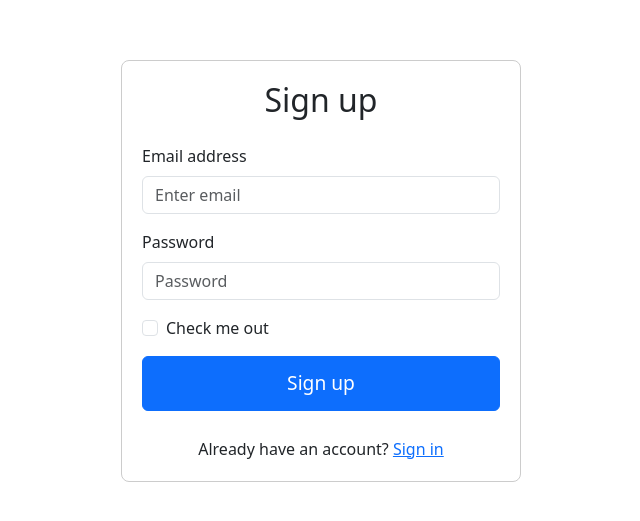
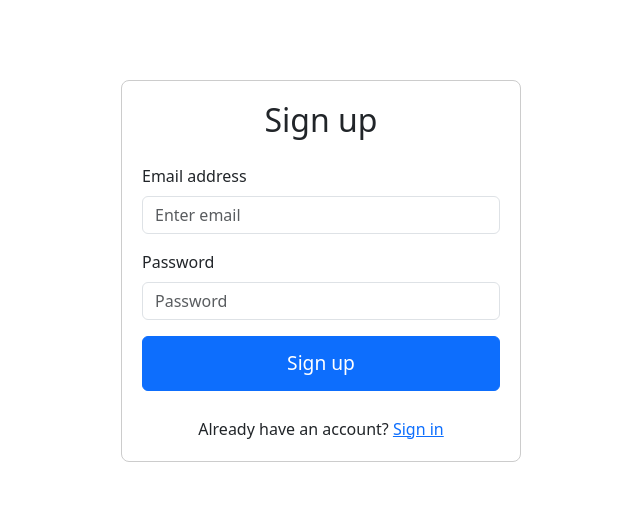
Before and after one commit to mcli25/carpool-react, a React (Vite) app: page /register in a window 1280 px wide. Shown: the part 129-650 px from the top of the page, without its empty margins (319-959 px from the left). Built offline with nearby package versions, Linux system fonts and the light colour scheme.

Commit message:
refined some routes

```diff
--- a/src/App.jsx
+++ b/src/App.jsx
@@ -50,6 +50,9 @@ function App() {
               <Nav.Link href="#explore" style={{ fontSize: "18px" }}>
                 Explore
               </Nav.Link>
+              <Nav.Link href="/publish" style={{ fontSize: "18px" }}>
+                Publish
+              </Nav.Link>
             </Nav>
             <Dropdown>
               <Dropdown.Toggle id="dropdown-basic">
--- a/src/Routes/index.jsx
+++ b/src/Routes/index.jsx
@@ -2,6 +2,7 @@ import { createBrowserRouter } from "react-router-dom";
 import LoginPage from "../pages/LoginPage";
 import App from "../App";
 import SignupPage from "../pages/SignupPage";
+import PublishPage from "../pages/PublishPage";
 
 export const router = createBrowserRouter([
   {
@@ -16,4 +17,8 @@ export const router = createBrowserRouter([
     path: "/register",
     element: <SignupPage />,
   },
+  {
+    path: "/publish",
+    element: <PublishPage />,
+  },
 ]);
--- a/src/components/Login.jsx
+++ b/src/components/Login.jsx
@@ -60,9 +60,6 @@ const Login = () => {
             }}
           />
         </Form.Group>
-        <Form.Group className="mb-3" controlId="formBasicCheckbox">
-          <Form.Check type="checkbox" label="Check me out" />
-        </Form.Group>
         <Button
           variant="primary"
           style={{
--- /dev/null
+++ b/src/components/Publish.jsx
@@ -0,0 +1,7 @@
+import React from "react";
+
+const Publish = () => {
+  return <div>Publish</div>;
+};
+
+export default Publish;
--- a/src/components/Signup.jsx
+++ b/src/components/Signup.jsx
@@ -56,10 +56,6 @@ const Signup = () => {
           />
         </Form.Group>
 
-        <Form.Group className="mb-3" controlId="formBasicCheckbox">
-          <Form.Check type="checkbox" label="Check me out" />
-        </Form.Group>
-
         <Button
           variant="primary"
           style={{
--- /dev/null
+++ b/src/pages/PublishPage.jsx
@@ -0,0 +1,8 @@
+import React from "react";
+import Publish from "../components/Publish";
+
+const PublishPage = () => {
+  return <Publish></Publish>;
+};
+
+export default PublishPage;
```
